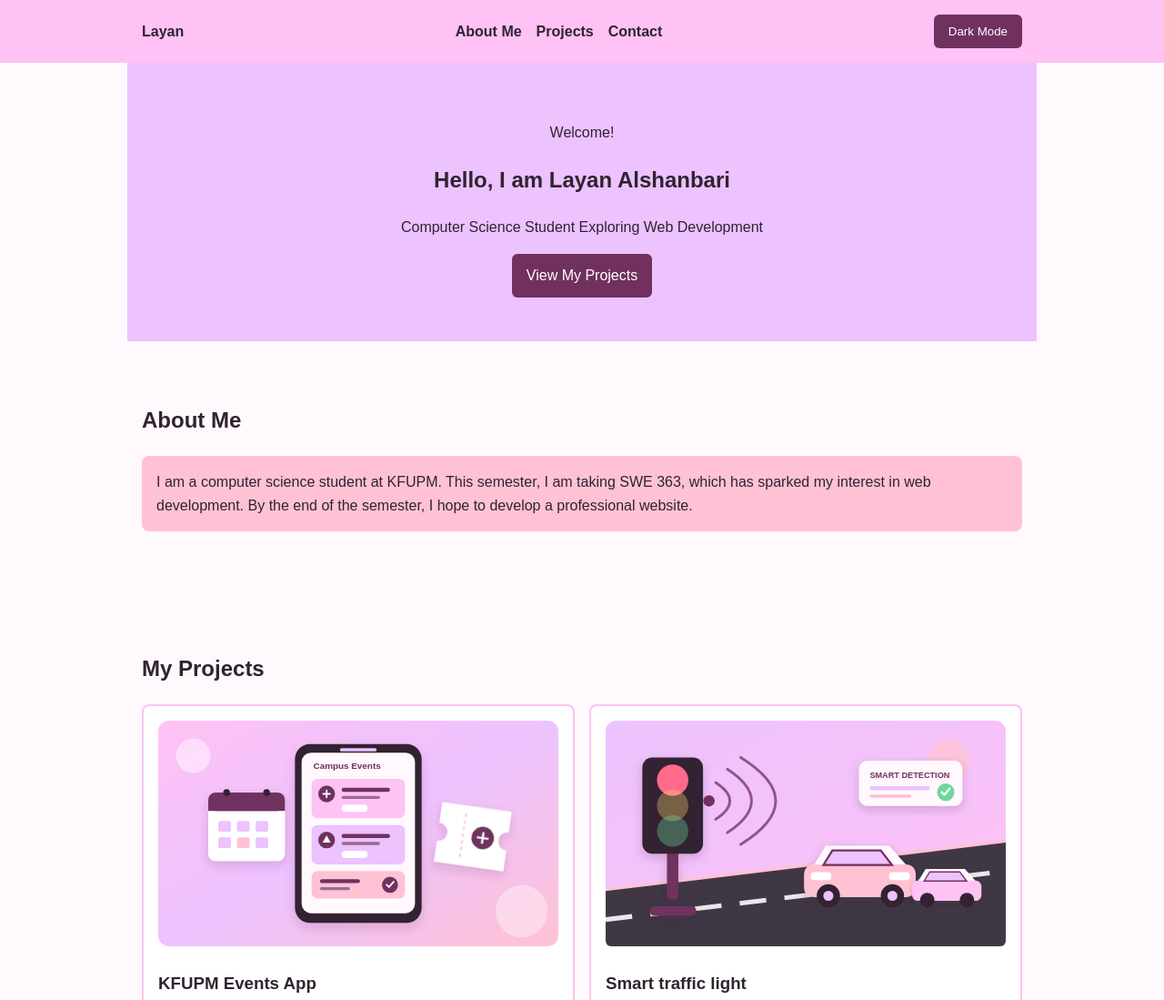
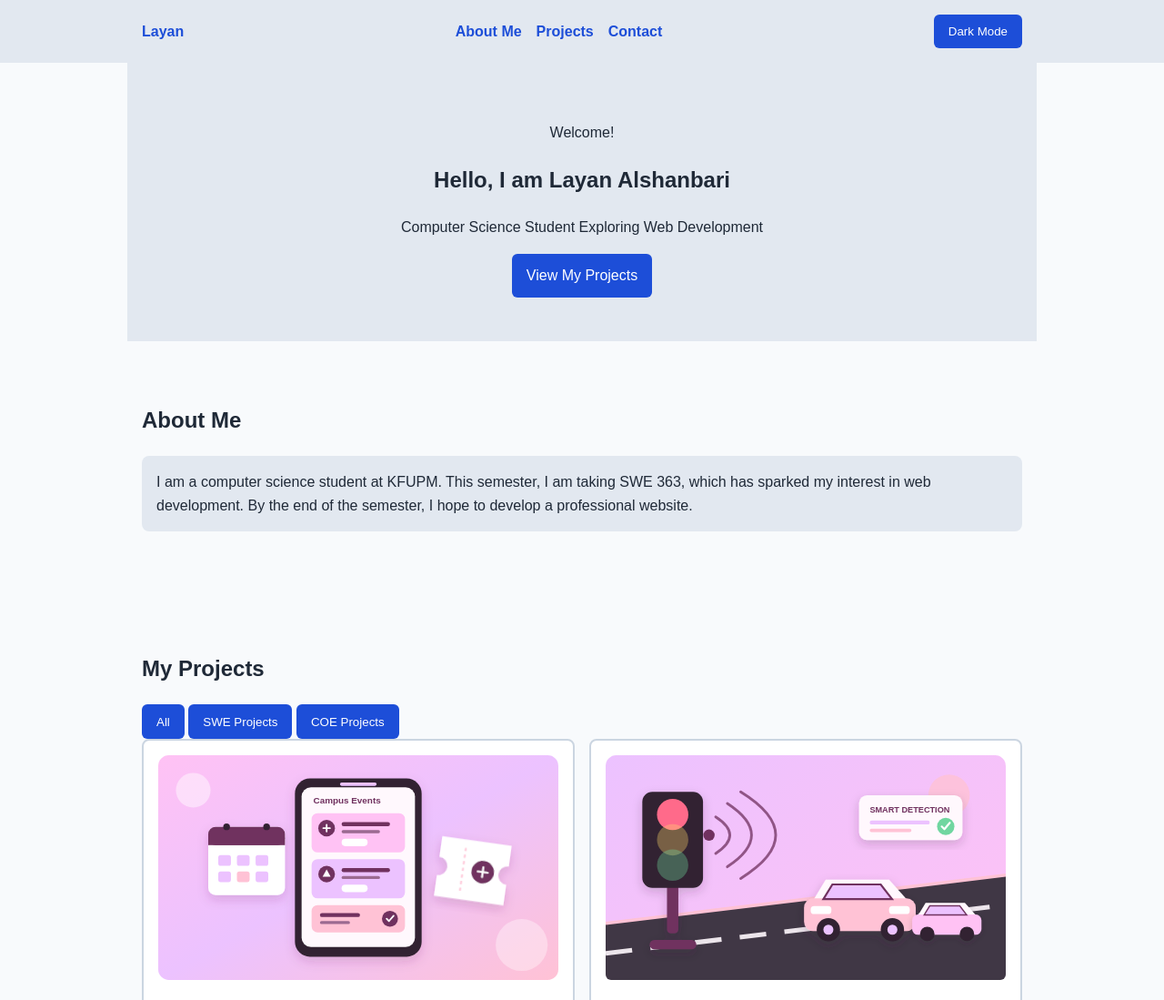
Before and after one commit to Layan-Alshanbari/202370730-LayanAlshanbari-assignment2, a plain HTML site: page index.html in a window 1280 px wide. Shown: the top 1099 px of the page at 91% size. Drawn offline with Linux system fonts and the light colour scheme.

Commit message:
Update portfolio color palette

```diff
--- a/css/styles.css
+++ b/css/styles.css
@@ -8,15 +8,16 @@ html {
 
 body {
     margin: 0;
-    color: #302330;
-    background-color: #fff8fd;
+    color: #1F2937;
+    background-color: #F8FAFC;
     font-family: Arial, sans-serif;
     line-height: 1.6;
 }
+
 /* Navigation */
 
 header {
-     background-color: #ffc2f4;
+    background-color: #E2E8F0;
 }
 
 nav {
@@ -39,7 +40,7 @@ nav ul {
 }
 
 nav a {
-    color: #302330;
+    color: #1D4ED8;
     font-weight: bold;
     text-decoration: none;
 }
@@ -53,7 +54,7 @@ section {
 }
 
 #home {
-    background-color: #ecc2ff;
+    background-color: #E2E8F0;
     text-align: center;
 }
 
@@ -62,16 +63,21 @@ button {
     display: inline-block;
     padding: 0.7rem 1rem;
     color: white;
-    background-color: #70315f;
+    background-color: #1D4ED8;
     border: none;
     border-radius: 6px;
     text-decoration: none;
     cursor: pointer;
 }
 
+button:hover,
+#home a:hover {
+    background-color: #1E40AF;
+}
+
 .about-text {
     padding: 1rem;
-    background-color: #ffc2d5;
+    background-color: #E2E8F0;
     border-radius: 8px;
 }
 
@@ -85,8 +91,8 @@ button {
 
 .project-card {
     padding: 1rem;
-    background-color: white;
-    border: 2px solid #ffc2f4;
+    background-color: #FFFFFF;
+    border: 2px solid #CBD5E1;
     border-radius: 8px;
 }
 
@@ -100,8 +106,8 @@ button {
 #contact-form {
     max-width: 600px;
     padding: 1rem;
-    background-color: white;
-    border: 2px solid #ecc2ff;
+    background-color: #FFFFFF;
+    border: 2px solid #CBD5E1;
     border-radius: 8px;
 }
 
@@ -119,7 +125,7 @@ input,
 textarea {
     width: 100%;
     padding: 0.7rem;
-    border: 1px solid #70315f;
+    border: 1px solid #CBD5E1;
     border-radius: 5px;
 }
 
@@ -127,7 +133,7 @@ textarea {
 
 footer {
     padding: 1rem;
-    background-color: #ffc2d5;
+    background-color: #E2E8F0;
     text-align: center;
 }
 
@@ -138,6 +144,7 @@ footer {
         grid-template-columns: 1fr 1fr;
     }
 }
+
 /* Dark mode */
 
 body.dark-mode {
--- a/index.html
+++ b/index.html
@@ -55,9 +55,14 @@
 
     <section id="projects">
         <h2>My Projects</h2>
+        <div class="project-filters">
+            <button type="button" data-filterr="all">All</button>
+            <button type="button" data-filter="swe">SWE Projects</button>
+            <button type="button" data-filter="coe">COE Projects</button>
+        </div>
 
         <div class="projects-container">
-            <article class="project-card">
+            <article class="project-card" data-category="swe">
                 <img
                         src="assets/images/project-1.svg"
                         alt="Illustration of the KFUPM Events App"
@@ -70,7 +75,7 @@
                 </p>
             </article>
 
-            <article class="project-card">
+            <article class="project-card" data-category="coe">
                 <img
                         src="assets/images/project-2.svg"
                         alt="Illustration of the Smart Traffic Light project"
```
Also changed, not shown: 1 other file.
